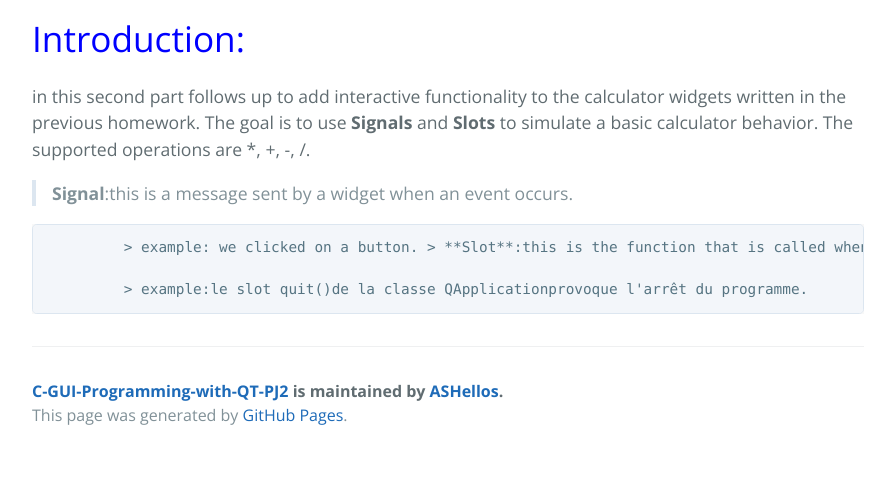
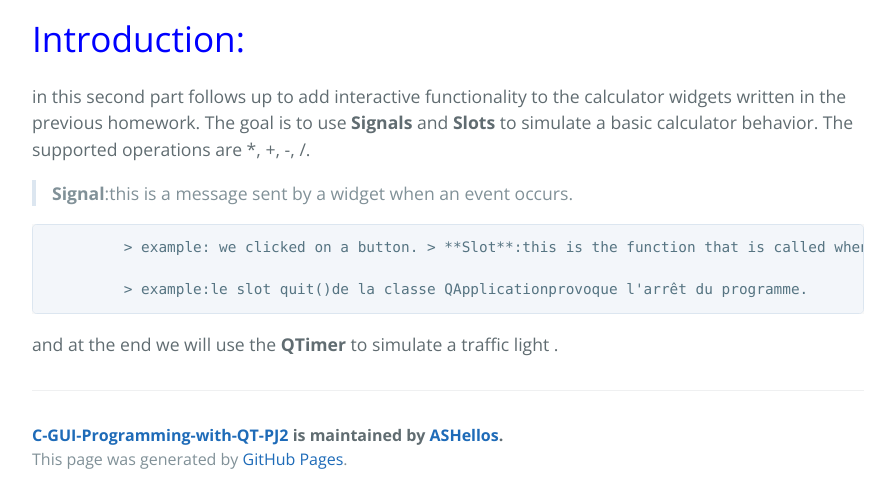
Before and after one commit to ASHellos/C-GUI-Programming-with-QT-PJ2, a Jekyll site: the page built from another-page.md, in a window 1280 px wide. Shown: the part 811-1314 px from the top of the page, without its empty margins (192-1087 px from the left). Built offline with Jekyll 4.4.1, drawn with Linux system fonts in a browser that asks for light colours; our own code applies the rules of GitHub Pages for plain Markdown files; before the commit the page ends 1270 px from its top, so only the background shows below that.

Commit message:
Update another-page.md

```diff
--- a/another-page.md
+++ b/another-page.md
@@ -13,3 +13,5 @@
 > **Slot**:this is the function that is called when an event has occurred. It is said that the signal calls the slot. Concretely, a slot is a method of a class.
 
              > example:le slot quit()de la classe QApplicationprovoque l'arrêt du programme.
+
+and at the end we will use the **QTimer** to simulate a traffic light .
```
